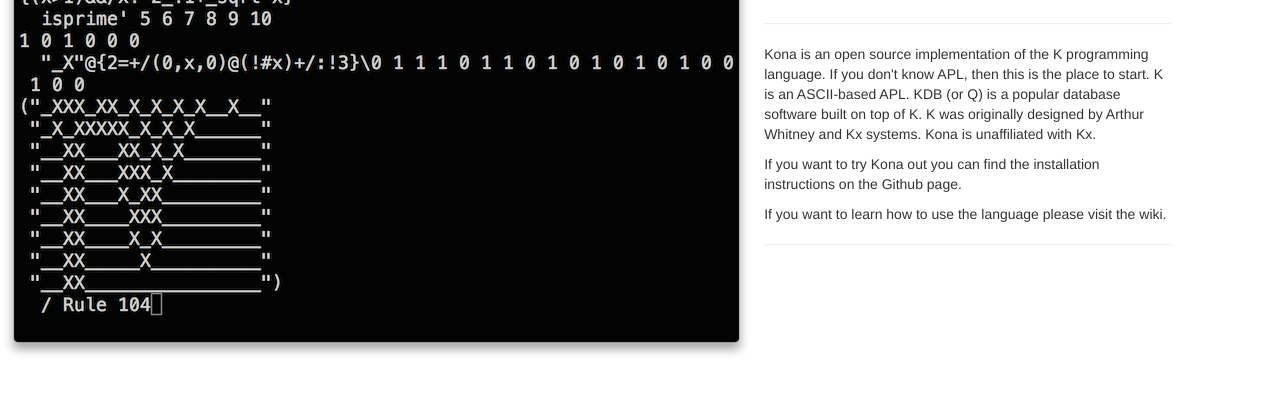
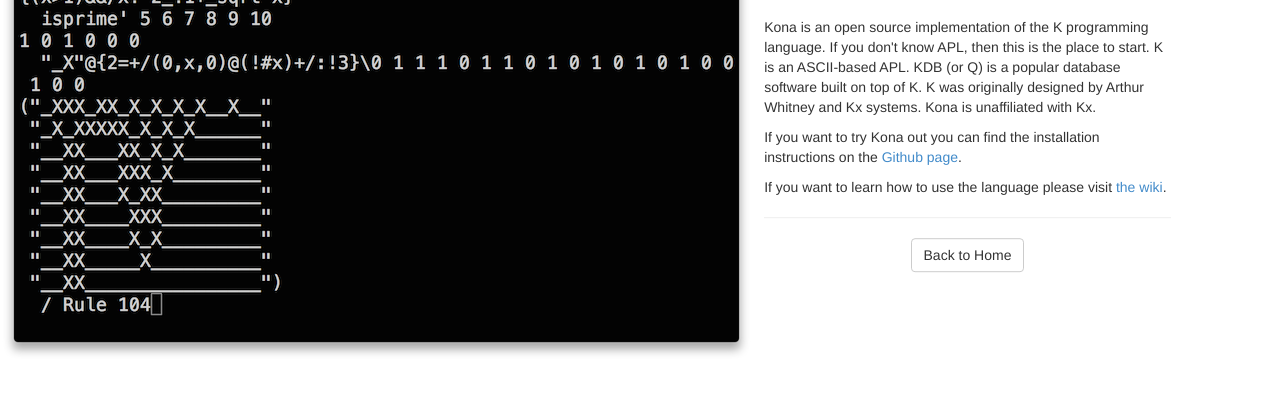
Before and after one commit to kona/kona.github.io, a plain HTML site: page about.html in a window 1280 px wide. Shown: the part 331-724 px from the top of the page. Drawn offline with nearby package versions, Linux system fonts and the light colour scheme.

Commit message:
Added additional navigation to the about page.

```diff
--- a/about.html
+++ b/about.html
@@ -25,10 +25,16 @@
           built on top of K. K was originally designed by Arthur Whitney and
           Kx systems. Kona is unaffiliated with Kx. </p>
           <p> If you want to try Kona out you can find the installation
-          instructions on the Github page. </p>
-          <p> If you want to learn how to use the language please visit the
-          wiki. </p>
+          instructions on the
+          <a href="https://github.com/kevinlawler/kona"> Github page</a>.
+          </p>
+          <p> If you want to learn how to use the language please visit
+          <a href="https://github.com/kevinlawler/kona/wiki"> the wiki</a>.
+          </p>
           <hr />
+          <div class="text-center">
+            <a href="index.html" class="btn btn-default"> Back to Home </a>
+          </div>
         </div>
       </div>
     </div>
```
Also changed, not shown: 1 other file.
